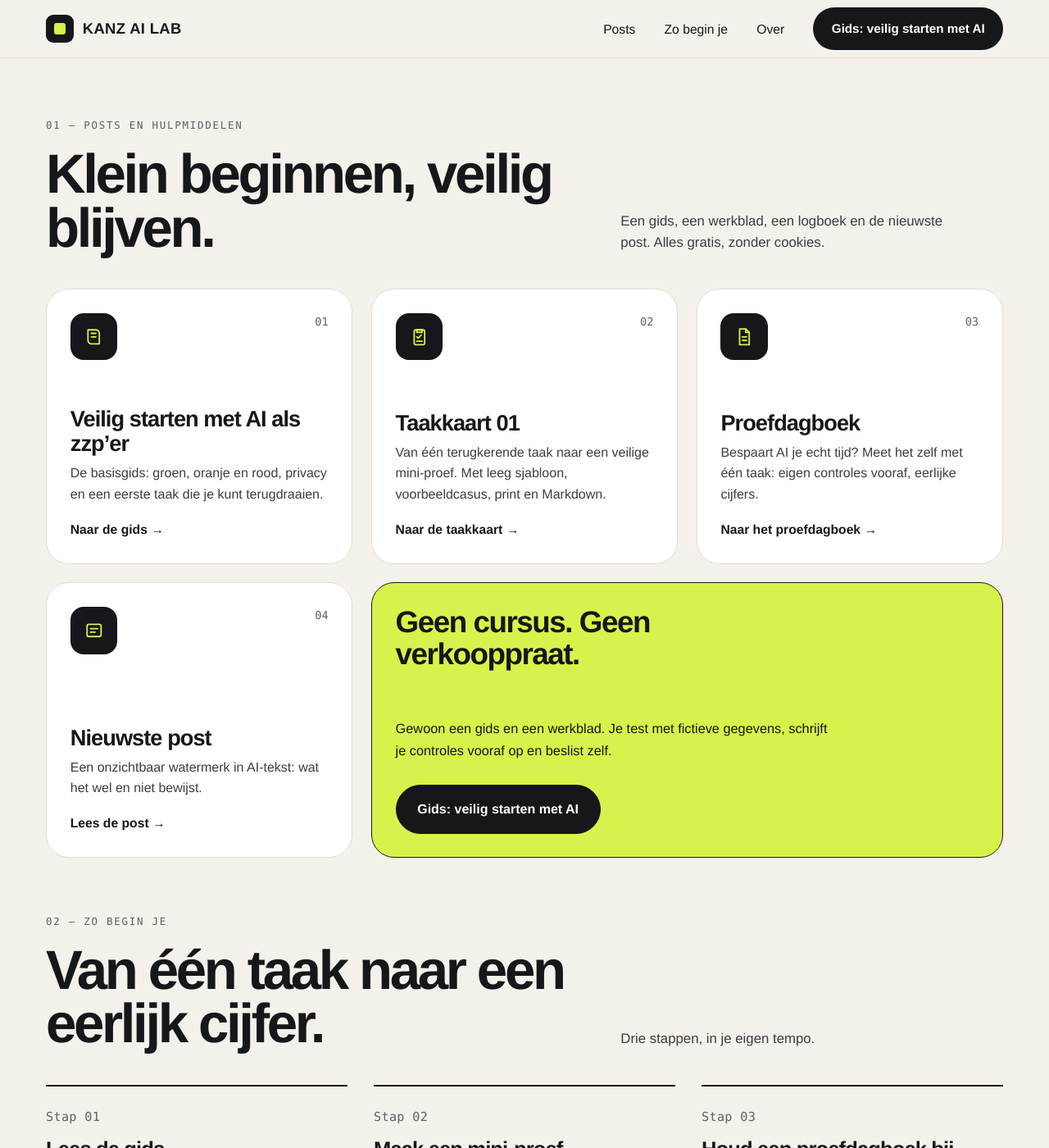
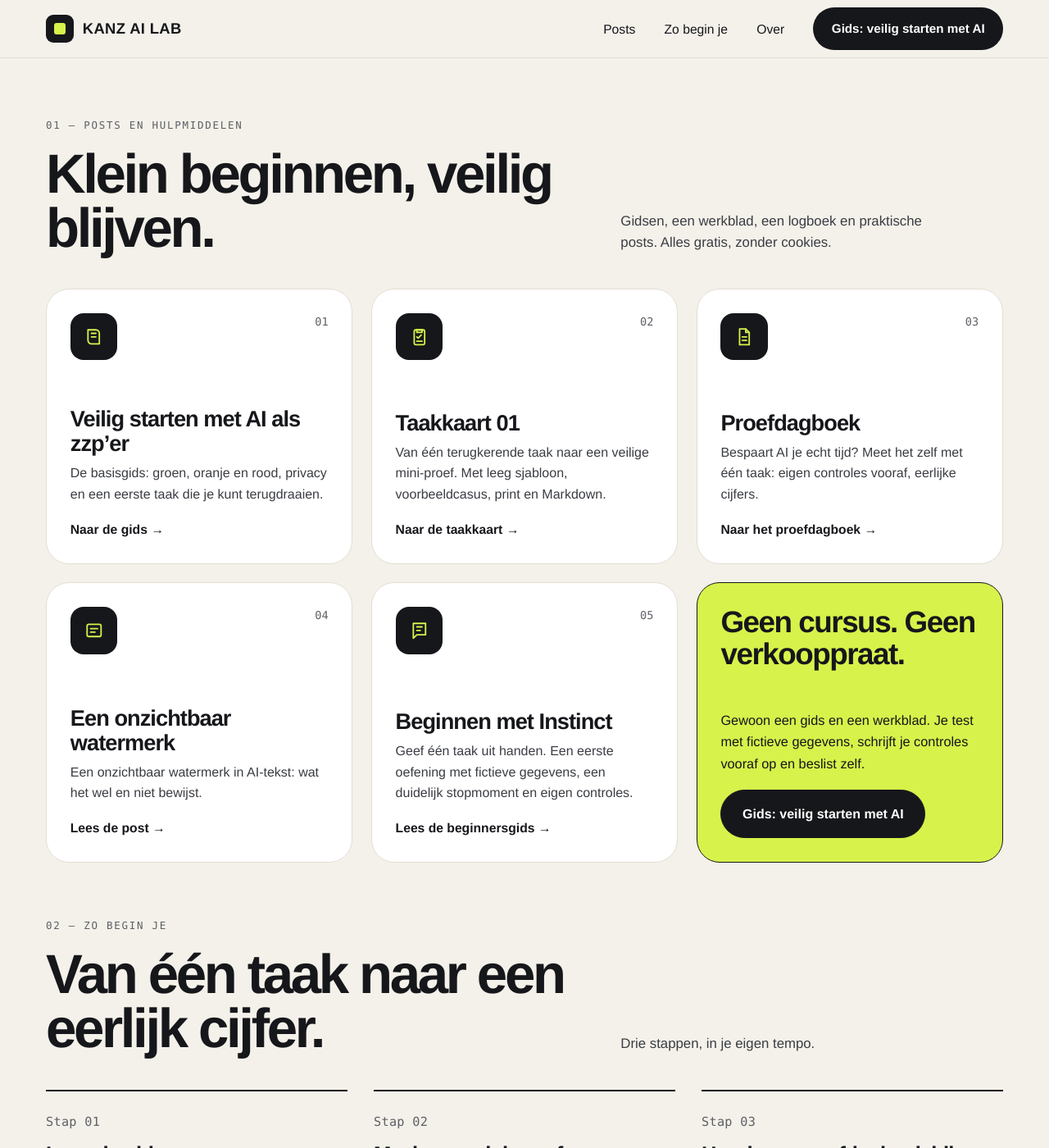
Before and after one commit to kanz-ai-lab-nl/kanz-ai-lab-nl.github.io, a Jekyll site: the page index.html, which Jekyll copies as it is, in a window 1280 px wide and 1400 px high, scrolled down 903 px. Shown: the whole window at 82% size. Built offline with Jekyll 4.4.1, drawn with Linux system fonts in a browser that asks for light colours.

Commit message:
REQUEST 12: add Instinct article homepage card
Third of three files. Adds card 05 linking to the new beginner article; keeps existing style.

```diff
--- a/index.html
+++ b/index.html
@@ -17,13 +17,14 @@
 <main class="w">
 <hr class="r">
 <div class="why"><span class="mono">Waarom het lab</span><div><h2>AI brengt je sneller van een leeg vel naar een concept. Eindverantwoordelijk blijf jij.</h2><p>Zie AI als een snelle junior assistent: goed in ideeën, structuur en varianten, maar zonder vanzelfsprekend begrip van jouw klant, vakregels of de feiten.</p></div></div>
-<section class="s" id="posts"><div class="sh"><div><span class="mono">01 &mdash; Posts en hulpmiddelen</span><h2>Klein beginnen, veilig blijven.</h2></div><p>Een gids, een werkblad, een logboek en de nieuwste post. Alles gratis, zonder cookies.</p></div>
+<section class="s" id="posts"><div class="sh"><div><span class="mono">01 &mdash; Posts en hulpmiddelen</span><h2>Klein beginnen, veilig blijven.</h2></div><p>Gidsen, een werkblad, een logboek en praktische posts. Alles gratis, zonder cookies.</p></div>
 <div class="grid">
 <a class="card" href="/gids/"><div class="ct"><span class="ico"><svg viewBox="0 0 24 24" aria-hidden="true"><path d="M5 4h9a4 4 0 0 1 4 4v12H9a4 4 0 0 1-4-4z"/><path d="M9 8h5M9 12h5"/></svg></span><span>01</span></div><h3>Veilig starten met AI als zzp&rsquo;er</h3><p>De basisgids: groen, oranje en rood, privacy en een eerste taak die je kunt terugdraaien.</p><span class="go">Naar de gids &rarr;</span></a>
 <a class="card" href="/taakkaarten/veilige-mini-proef/"><div class="ct"><span class="ico"><svg viewBox="0 0 24 24" aria-hidden="true"><rect x="6" y="4" width="12" height="17" rx="2"/><path d="M9 4h6v3H9zM9 12l1.5 1.5L14 10M9 17h6"/></svg></span><span>02</span></div><h3>Taakkaart 01</h3><p>Van één terugkerende taak naar een veilige mini-proef. Met leeg sjabloon, voorbeeldcasus, print en Markdown.</p><span class="go">Naar de taakkaart &rarr;</span></a>
 <a class="card" href="/proefdagboek/"><div class="ct"><span class="ico"><svg viewBox="0 0 24 24" aria-hidden="true"><path d="M7 3h7l4 4v14H7z"/><path d="M14 3v4h4M10 12h5M10 16h5"/></svg></span><span>03</span></div><h3>Proefdagboek</h3><p>Bespaart AI je echt tijd? Meet het zelf met één taak: eigen controles vooraf, eerlijke cijfers.</p><span class="go">Naar het proefdagboek &rarr;</span></a>
-<a class="card" href="/watermerk/"><div class="ct"><span class="ico"><svg viewBox="0 0 24 24" aria-hidden="true"><rect x="4" y="5" width="16" height="14" rx="2"/><path d="M8 10h8M8 14h5"/></svg></span><span>04</span></div><h3>Nieuwste post</h3><p>Een onzichtbaar watermerk in AI-tekst: wat het wel en niet bewijst.</p><span class="go">Lees de post &rarr;</span></a>
-<div class="lime"><h3>Geen cursus. Geen verkooppraat.</h3><p>Gewoon een gids en een werkblad. Je test met fictieve gegevens, schrijft je controles vooraf op en beslist zelf.</p><a class="btn" href="/gids/">Gids: veilig starten met AI</a></div>
+<a class="card" href="/watermerk/"><div class="ct"><span class="ico"><svg viewBox="0 0 24 24" aria-hidden="true"><rect x="4" y="5" width="16" height="14" rx="2"/><path d="M8 10h8M8 14h5"/></svg></span><span>04</span></div><h3>Een onzichtbaar watermerk</h3><p>Een onzichtbaar watermerk in AI-tekst: wat het wel en niet bewijst.</p><span class="go">Lees de post &rarr;</span></a>
+<a class="card" href="/instinct/"><div class="ct"><span class="ico"><svg viewBox="0 0 24 24" aria-hidden="true"><path d="M5 4h14v13H9l-4 4zM9 8h6M9 12h4"/></svg></span><span>05</span></div><h3>Beginnen met Instinct</h3><p>Geef één taak uit handen. Een eerste oefening met fictieve gegevens, een duidelijk stopmoment en eigen controles.</p><span class="go">Lees de beginnersgids &rarr;</span></a>
+<div class="lime" style="grid-column:auto"><h3>Geen cursus. Geen verkooppraat.</h3><p>Gewoon een gids en een werkblad. Je test met fictieve gegevens, schrijft je controles vooraf op en beslist zelf.</p><a class="btn" href="/gids/">Gids: veilig starten met AI</a></div>
 </div></section>
 <section class="s" id="aanbod"><span id="alle-onderdelen"></span><div class="sh"><div><span class="mono">02 &mdash; Zo begin je</span><h2>Van één taak naar een eerlijk cijfer.</h2></div><p>Drie stappen, in je eigen tempo.</p></div>
 <div class="steps">
```
